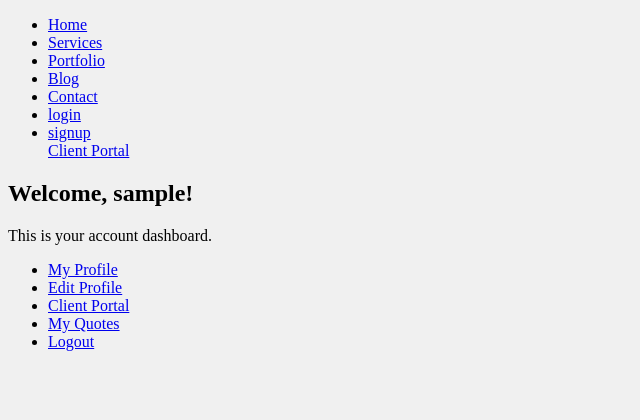
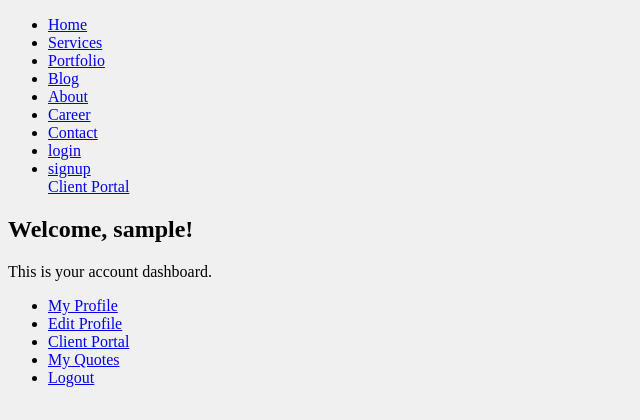
Before and after one commit to Shanum-959/my_software_house, a Django app: page /accounts/ in a window 1280 px wide. Shown: the top 420 px of the page, without its empty margins (0-640 px from the left). Run offline with Django 5.2, Linux system fonts and the light colour scheme; the visitor is signed in with stand-in values (Sample User, id 1).

Commit message:
Changing by fatima

```diff
--- a/core/templates/base.html
+++ b/core/templates/base.html
@@ -16,7 +16,10 @@
             <li><a href="{% url 'services:services_home' %}">Services</a></li>
             <li><a href="{% url 'portfolio:portfolio_home' %}">Portfolio</a></li>
             <li><a href="{% url 'blog:blog_home' %}">Blog</a></li>
+            <li><a href="{% url 'core:about' %}">About</a></li>
+            <li><a href="{% url 'careers:careers' %}">Career</a></li>
             <li><a href="{% url 'contact:contact_form' %}">Contact</a></li>
+
             <li><a href="{% url 'accounts:login' %}">login</a></li>
             <li><a href="{% url 'accounts:signup' %}">signup</a></li>
              <a  href="{% url 'client_portal:client_portal-home' %}">Client Portal</a>
```
Also changed, not shown: core/templates/about.html (added), core/templates/footer.html (added), core/templates/header.html (added).
